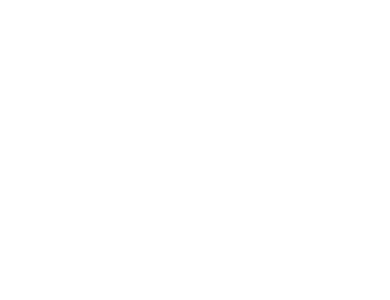
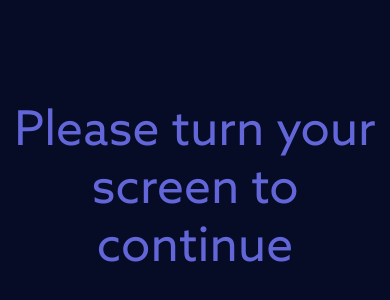
Before and after one commit to GuessMyElo/guessmyelo-front, a React (Create React App) app: page /game/1 in a window 390 px wide. Shown: the part 232-532 px from the top of the page. Built offline with nearby package versions, Linux system fonts and the light colour scheme; sample sign-in values are in the browser's storage.

Commit message:
responsive landscape

```diff
--- a/src/pages/Game/Game.scss
+++ b/src/pages/Game/Game.scss
@@ -60,24 +60,33 @@
 
 }
 
+
+@media (max-width:1300px) {
+    .game-container .game-right-section .main-section {
+        height: 450px;
+    }
+}
+
+@media (max-width:1000px) {
+    .game-container .game-right-section .main-section {
+        height: 350px;
+    }
+}
+
 @media (max-width: 800px) and (orientation: portrait) {
-    *{
-        display: none;
+    .game-left-section,.game-right-section{
+        display: none !important;
     }
-    .game-container{
-        display: block;
-        .turn{
-            position: absolute;
-            top: 50px;
-            bottom: 50px;
-            display: block;
-            color: red;
-            font-size: 3em;
-            width: 100px;
-            height: 100px;
-            z-index: 999;
-            background-color: blue;
-        }
+
+
+    .turn{
+        display: flex!important;
+        color: #6266D8;
+        font-size: 3em;
+        align-items: center;
+        justify-content: center;
+        text-align: center;
+        height: 100vh;
     }
 }
 
@@ -86,6 +95,10 @@
     .votingsection-container{
         overflow-x: visible !important;
         overflow-y: hidden !important;
-        height: 200px;
+    }
+
+    .game-container .game-right-section .main-section {
+        width: 80%;
+        height: auto;
     }
 }
```
